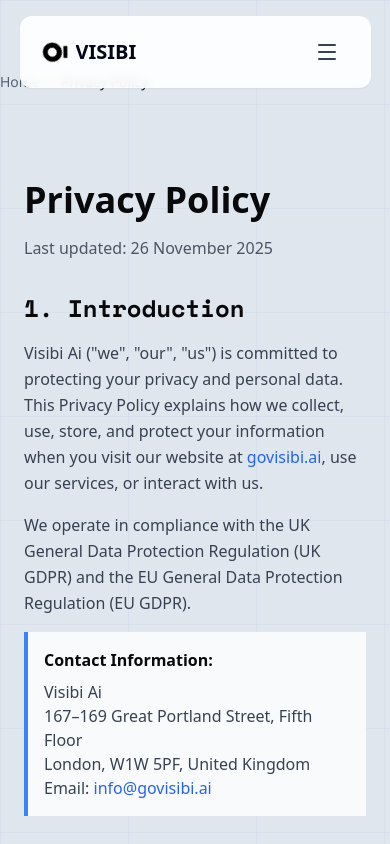
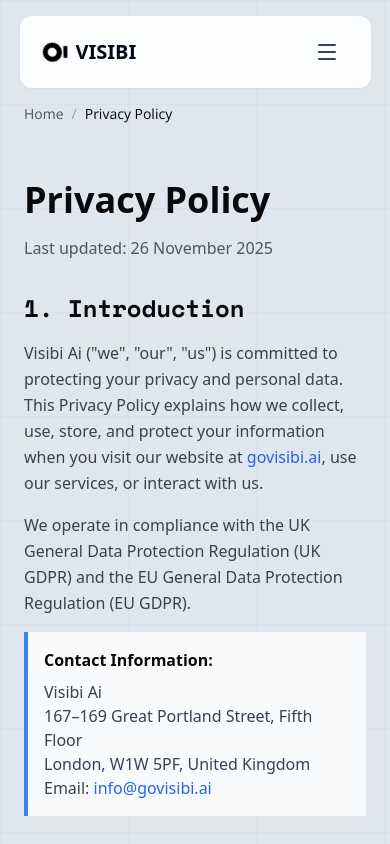
Before and after one commit to artrume-dev/govsb, a React (Vite) app in the folder frontend/: page /privacy-policy in a window 390 px wide. Shown: the top 844 px of the page. Built offline with nearby package versions, Linux system fonts and the light colour scheme.

Commit message:
Fix breadcrumb positioning on legal pages to match site layout

```diff
--- a/frontend/src/pages/PrivacyPolicy.jsx
+++ b/frontend/src/pages/PrivacyPolicy.jsx
@@ -24,14 +24,17 @@ export default function PrivacyPolicy() {
       <div className="absolute inset-0 -z-10 h-full w-full bg-slate-300/60 bg-[linear-gradient(to_right,#1d4ed80A_1px,transparent_1px),linear-gradient(to_bottom,#1d4ed80A_1px,transparent_1px)] bg-[size:128px_104px]"></div>
 
       <Navigation />
+
+      <div className="max-w-full md:max-w-[90%] mx-auto px-6 md:px-16 mt-8">
         <Breadcrumbs
           items={[
             { label: 'Home', path: '/' },
             { label: 'Privacy Policy', path: '/privacy-policy' }
           ]}
         />
+      </div>
 
-      <main className="max-w-4xl mx-auto px-6 py-16">
+      <main className="max-w-4xl mx-auto px-6 py-8">
         <h1 className="text-4xl md:text-5xl font-bold mb-4">Privacy Policy</h1>
         <p className="text-gray-600 mb-8">Last updated: {new Date().toLocaleDateString('en-GB', { day: 'numeric', month: 'long', year: 'numeric' })}</p>
 
--- a/frontend/src/pages/TermsOfUse.jsx
+++ b/frontend/src/pages/TermsOfUse.jsx
@@ -24,14 +24,17 @@ export default function TermsOfUse() {
       <div className="absolute inset-0 -z-10 h-full w-full bg-slate-300/60 bg-[linear-gradient(to_right,#1d4ed80A_1px,transparent_1px),linear-gradient(to_bottom,#1d4ed80A_1px,transparent_1px)] bg-[size:128px_104px]"></div>
 
       <Navigation />
+
+      <div className="max-w-full md:max-w-[90%] mx-auto px-6 md:px-16 mt-8">
         <Breadcrumbs
           items={[
             { label: 'Home', path: '/' },
             { label: 'Terms of Use', path: '/terms-of-use' }
           ]}
         />
+      </div>
 
-      <main className="max-w-4xl mx-auto px-6 py-16">
+      <main className="max-w-4xl mx-auto px-6 py-8">
         <h1 className="text-4xl md:text-5xl font-bold mb-4">Terms &amp; Conditions &ndash; Visibi Ai / govisibi.ai</h1>
         <p className="text-gray-600 mb-8"><strong>Last updated:</strong> 1 December 2025</p>
 
```
Also changed, not shown: 13 other files (tests, documents, lock files or other folders). Lines whose indentation alone changed are shown as unchanged.
